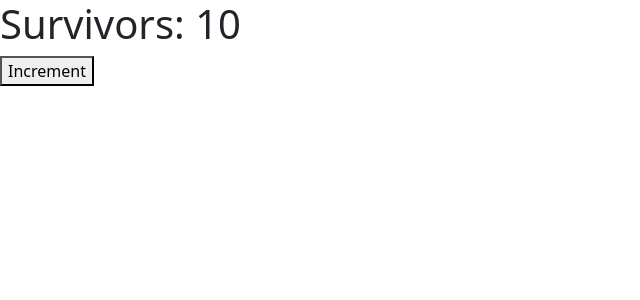
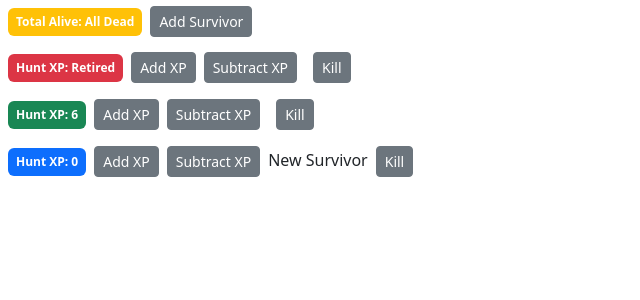
Before and after one commit to Mr-Spoony/React_Project, a React (Create React App) app in the folder react_project/: page / in a window 1280 px wide. Shown: the top 300 px of the page, without its empty margins (0-640 px from the left). Built offline with nearby package versions, Linux system fonts and the light colour scheme.

Commit message:
second component

```diff
--- a/react_project/package.json
+++ b/react_project/package.json
@@ -8,6 +8,7 @@
     "@testing-library/user-event": "^13.5.0",
     "bootstrap": "^5.2.3",
     "react": "^18.2.0",
+    "react-bootstrap": "^2.6.0",
     "react-dom": "^18.2.0",
     "react-scripts": "5.0.1",
     "web-vitals": "^2.1.4"
--- a/react_project/src/App.js
+++ b/react_project/src/App.js
@@ -1,4 +1,3 @@
-import logo from './logo.svg';
 import './App.css';
 
 function App() {
--- a/react_project/src/components/survivor.jsx
+++ b/react_project/src/components/survivor.jsx
@@ -1,21 +1,28 @@
 import React, { Component } from 'react';
 
 class Survivor extends Component {
-    state = {
-        survivorPop: 10,
-    };
     render() {
         return (
-            <React.Fragment>
-                <h1>{"Survivors: " + this.formatPop()}</h1>
-                <button>Increment</button>
-            </React.Fragment>
+            <div className=''>
+                <span className={this.getBadgeClasses()}>{"Hunt XP: " + this.formatXp()}</span>
+                <button onClick={() => this.props.onIncrement(this.props.survivor.id)} className='btn btn-secondary btn-sm'>Add XP</button>
+                <button onClick={() => this.props.onDecrease(this.props.survivor.id)} className='btn btn-secondary btn-sm m-2'>Subtract XP</button>
+                {this.props.survivor.alive === true && this.props.survivor.huntXp === 0 && "New Survivor"}
+                {this.props.survivor.alive === false && <span className="badge p-2 m-2 bg-danger">Dead</span>}
+                {this.props.survivor.alive === true && <button onClick={() => this.props.onKill(this.props.survivor.id)} className='btn btn-secondary btn-sm m-2'>Kill</button>}
+            </div>
         );
     }
 
-    formatPop(){
-        const {survivorPop} = this.state;
-        return survivorPop === 0 ? 'Zero' : survivorPop;
+    getBadgeClasses() {
+        let classes = "badge p-2 m-2 bg-";
+        classes += (this.props.survivor.huntXp === 0 ? "primary" : "success" | this.props.survivor.huntXp === 10 ? "danger" : "success");
+        return classes;
+    }
+
+    formatXp(){
+        const {huntXp} = this.props.survivor;
+        return huntXp === 10 ? 'Retired' : huntXp
     }
 }
 
--- /dev/null
+++ b/react_project/src/components/survivors.jsx
@@ -0,0 +1,85 @@
+import React, { Component } from 'react';
+import Survivor from './survivor';
+
+class Survivors extends Component {
+    state = {
+        totalSurvivors: 0,
+        survivors: [
+            {id: 1, name: "Dave", huntXp: 10, alive: true},
+            {id: 2, name: "Jane", huntXp: 6, alive: true},
+            {id: 3, name: "Greg", huntXp: 0, alive: true},
+        ]
+    }
+
+
+
+    createSurvivor = () => {
+        this.setState();
+    }
+
+    handleKillSurvivor = id => {
+        this.setState({survivors: this.state.survivors.map(survivor => {
+            if (survivor.id === id) {
+                survivor.alive = false;
+                return survivor;
+            }
+            return survivor;
+        })});
+    }
+
+    handleXpIncrement = id => {
+        this.setState({survivors: this.state.survivors.map(survivor => {
+            if (survivor.id === id) {
+                survivor.huntXp++;
+                return survivor;
+            }
+            return survivor;
+        })});
+    }
+
+    handleXpDecrease = id => {
+        this.setState({survivors: this.state.survivors.map(survivor => {
+            if (survivor.id === id) {
+                survivor.huntXp--;
+                return survivor;
+            }
+            return survivor;
+        })});
+    }
+
+    render() {
+        return (
+        <div>
+            <span className={this.getBadgeClasses()}>{"Total Alive: " + this.formatPop()}</span>
+            <button onClick={this.createSurvivor} className='btn btn-secondary btn-sm'>Add Survivor</button>
+            { this.state.survivors.map(survivor =>
+                <Survivor
+                key={survivor.id}
+                onKill={this.handleKillSurvivor}
+                onIncrement={this.handleXpIncrement}
+                onDecrease={this.handleXpDecrease}
+                survivor={survivor}
+                selected={true}/>
+            )}
+        </div>);
+    }
+
+    getBadgeClasses() {
+        let classes = "badge p-2 m-2 bg-";
+        classes += (this.state.totalSurvivors === 0 ? "warning" : "success");
+        return classes;
+    }
+
+    formatPop(){
+        const {totalSurvivors} = this.state;
+        let count = 0;
+        this.state.survivors.forEach(survivor => {
+            if(survivor.alive === true){
+                count++
+            }
+        });
+        return totalSurvivors === 0 ? 'All Dead' : count;
+    }
+}
+
+export default Survivors;
--- a/react_project/src/index.js
+++ b/react_project/src/index.js
@@ -1,15 +1,16 @@
 import React from 'react';
 import ReactDOM from 'react-dom/client';
 import './index.css';
-import App from './App';
+// import App from './App';
 import reportWebVitals from './reportWebVitals';
 import 'bootstrap/dist/css/bootstrap.css';
-import Survivor from './components/survivor';
+//import Survivor from './components/survivor';
+import Survivors from './components/survivors';
 
 const root = ReactDOM.createRoot(document.getElementById('root'));
 root.render(
   <React.StrictMode>
-    <Survivor />
+    <Survivors />
   </React.StrictMode>
 );
 
```
Also changed, not shown: 1 other file (tests, documents, lock files or other folders).
